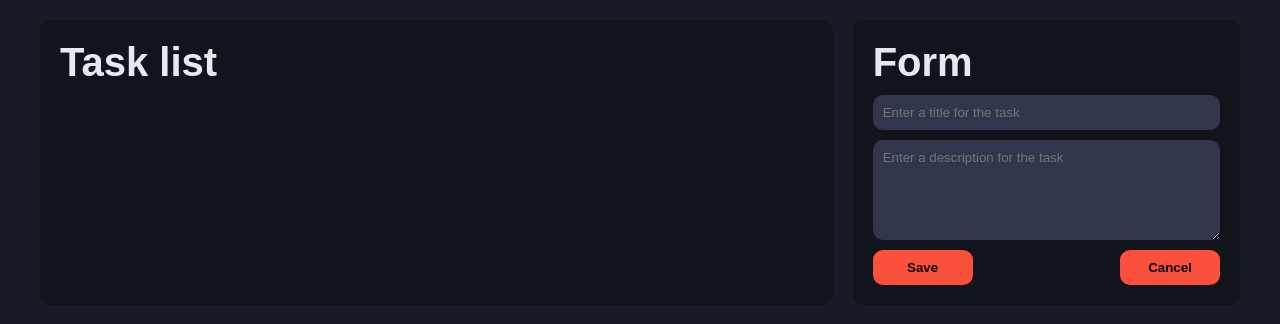
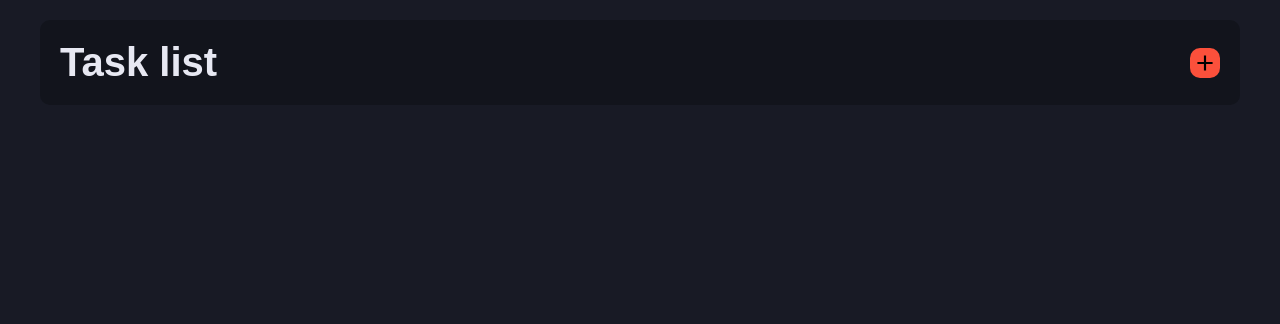
Before and after one commit to xHithy/vendon-todo, a React (Create React App) app: page / in a window 1280 px wide. Shown: the top 324 px of the page. Built offline with nearby package versions, Linux system fonts and the light colour scheme; a web font is replaced by a local one.

Commit message:
Added task functionalities
Added the option to delete a task

Added the option to close and open the form field upon interacting with a list action

Fixed up some style issues and added a create task button

Created a separate folder for models

Finished my day here...

```diff
--- a/src/App.tsx
+++ b/src/App.tsx
@@ -2,36 +2,33 @@ import React, {useState} from 'react';
 import List from "./components/List";
 import Form from "./components/Form";
 import './styles/style.css';
-import {Task} from "./model";
+import {Task} from "./models/Task";
 
 const App: React.FC = () => {
-    const [id, setID] = useState(0);
+    const [id, setID] = useState<number>(0);
     const [title, setTitle] = useState<string>("");
     const [description, setDescription] = useState<string>("");
     const [tasks, setTasks] = useState<Task[]>([]);
-    const handleAdd = (e: React.FormEvent) => {
-        e.preventDefault();
-        if(title && description) {
-            setTasks([...tasks, {id, title, description, isDone:false}]);
-            setID(id + 1);
-            setTitle("");
-            setDescription("");
-            console.log(tasks);
-        }
-    }
+    const [formAction, setFormAction] = useState<boolean>(false);
 
     return (
         <div className="main-container">
             <List
                 tasks={tasks}
                 setTasks={setTasks}
+                setFormAction={setFormAction}
             />
             <Form
                 title={title}
                 setTitle={setTitle}
                 description={description}
                 setDescription={setDescription}
-                handleAdd={handleAdd}
+                tasks={tasks}
+                setTasks={setTasks}
+                id={id}
+                setID={setID}
+                formAction={formAction}
+                setFormAction={setFormAction}
             />
         </div>
     );
--- a/src/components/Form.tsx
+++ b/src/components/Form.tsx
@@ -1,17 +1,45 @@
 import React from "react";
+import {Task} from "../models/Task";
 
 interface Props {
     title: string;
     setTitle: React.Dispatch<React.SetStateAction<string>>;
     description: string;
     setDescription: React.Dispatch<React.SetStateAction<string>>;
-    handleAdd: (e: React.FormEvent) => void;
+    tasks: Task[];
+    setTasks: React.Dispatch<React.SetStateAction<Task[]>>;
+    id: number;
+    setID: React.Dispatch<React.SetStateAction<number>>;
+    formAction:boolean;
+    setFormAction: React.Dispatch<React.SetStateAction<boolean>>;
 }
 
-const Form = ({title, setTitle, description, setDescription, handleAdd}: Props) => {
+const Form = ({title, setTitle, description, setDescription, tasks, setTasks, id, setID, formAction, setFormAction}: Props) => {
+    const handleAdd = (e: React.FormEvent) => {
+        e.preventDefault();
+        if(title && description) {
+            setTasks([...tasks, {id, title, description, isDone:false}]);
+            setID(id + 1);
+            setTitle("");
+            setDescription("");
+            setFormAction(false);
+        }
+    }
+    const handleCancel = (e: React.FormEvent) => {
+        e.preventDefault();
+        setTitle("");
+        setDescription("");
+        setFormAction(false);
+    }
+
     return (
-        <form className="form-container container" onSubmit={(e) => handleAdd(e)}>
-            <h1>Form</h1>
+        <>
+        { formAction &&
+            <form
+                className="form-container container"
+                onSubmit={(e) => handleAdd(e)}
+            >
+                <h1>Add task</h1>
                 <input
                     type="text"
                     placeholder="Enter a title for the task"
@@ -25,9 +53,11 @@ const Form = ({title, setTitle, description, setDescription, handleAdd}: Props)
                 ></textarea>
                 <div className="button-container">
                     <button type="submit">Save</button>
-                <button>Cancel</button>
+                    <button onClick={(e) => handleCancel(e)}>Cancel</button>
                 </div>
             </form>
+        }
+        </>
     );
 }
 
--- a/src/components/List.tsx
+++ b/src/components/List.tsx
@@ -1,21 +1,38 @@
 import React from "react";
-import { Task } from "../model";
+import { Task } from "../models/Task";
 import SingleTask from "./SingleTask";
+import { BiPlus } from "react-icons/bi";
 
 interface Props {
     tasks: Task[];
-    setTasks: React.Dispatch<React.SetStateAction<Task[]>>
+    setTasks: React.Dispatch<React.SetStateAction<Task[]>>;
+    setFormAction: React.Dispatch<React.SetStateAction<boolean>>;
 }
 
-const List = ({tasks, setTasks}: Props) => {
+const List = ({tasks, setTasks, setFormAction}: Props) => {
+    const handleDone = (id:number) => {
+        setTasks(tasks.map((task) =>
+            task.id === id ? {...task,isDone:true} : task
+        ));
+    }
+    const handleDelete = (id:number) => {
+        setTasks(tasks.filter(task => task.id !== id));
+    }
+    const handleFormAction = () => {
+        setFormAction(true);
+    }
+
     return (
         <div className="list-container container">
-            <h1>Task list</h1>
+            <div className="list-title">
+                <h1>Task list</h1>
+                <BiPlus className="icon" onClick={() => handleFormAction()}/>
+            </div>
             {tasks.map(task => (
-                <SingleTask
+                <SingleTask key={task.id}
                     task={task}
-                    tasks={tasks}
-                    setTasks={setTasks}
+                    handleDone={handleDone}
+                    handleDelete={handleDelete}
                 />
             ))}
         </div>
--- a/src/components/SingleTask.tsx
+++ b/src/components/SingleTask.tsx
@@ -1,25 +1,38 @@
 import React from 'react';
-import {Task} from "../model";
+import {Task} from "../models/Task";
 import { BiTrash, BiEdit, BiCheck } from "react-icons/bi";
 
 interface Props {
     task: Task;
-    tasks: Task[];
-    setTasks: React.Dispatch<React.SetStateAction<Task[]>>
+    handleDone: (id:number) => void;
+    handleDelete: (id:number) => void;
 }
 
-const SingleTask = ({task, tasks, setTasks}: Props) => {
+const SingleTask = ({task, handleDone, handleDelete}: Props) => {
     return (
-        <div className="task-item" key={task.id}>
+        <div className="task-item">
             <span>
                 <h2>{task.title}</h2>
                 <p>{task.description}</p>
             </span>
-            <div className="action-container">
-                <BiCheck className="finish-icon icon" size={18}/>
-                <BiEdit className="edit-icon icon" size={18}/>
-                <BiTrash className="delete-icon icon" size={18}/>
-            </div>
+            { !task.isDone &&
+                <div className="action-container">
+                    <BiCheck
+                        className="finish-icon icon"
+                        size={18}
+                        onClick={() => handleDone(task.id)}
+                    />
+                    <BiEdit
+                        className="edit-icon icon"
+                        size={18}
+                    />
+                    <BiTrash
+                        className="delete-icon icon"
+                        size={18}
+                        onClick={() => handleDelete(task.id)}
+                    />
+                </div>
+            }
         </div>
     );
 };
--- a/src/styles/main.scss
+++ b/src/styles/main.scss
@@ -56,6 +56,7 @@ label {
 .main-container {
   padding:20px 40px;
   display:flex;
+  flex-wrap:wrap;
   justify-content:space-between;
   gap:20px;
 }
@@ -63,6 +64,7 @@ label {
 .button-container {
   display:flex;
   justify-content:space-between;
+  gap:20px;
 
   button {
     padding:10px;
@@ -89,8 +91,15 @@ label {
   gap:10px;
 }
 
-.list-container {flex:65 }
+.list-container { flex:65 }
 .form-container { flex:30 }
+
+.list-title {
+  display:flex;
+  align-items:center;
+  justify-content:space-between;
+  gap:20px;
+}
 
 .task-item {
   background-color:$task-bg-color;
@@ -101,7 +110,7 @@ label {
   display:flex;
   justify-content:space-between;
   align-items:center;
-  gap:10px;
+  gap:20px;
 }
 
 .action-container {
--- a/src/styles/style.css
+++ b/src/styles/style.css
@@ -53,6 +53,7 @@ label {
 .main-container {
   padding: 20px 40px;
   display: flex;
+  flex-wrap: wrap;
   justify-content: space-between;
   gap: 20px;
 }
@@ -60,6 +61,7 @@ label {
 .button-container {
   display: flex;
   justify-content: space-between;
+  gap: 20px;
 }
 .button-container button {
   padding: 10px;
@@ -93,6 +95,13 @@ label {
   flex: 30;
 }
 
+.list-title {
+  display: flex;
+  align-items: center;
+  justify-content: space-between;
+  gap: 20px;
+}
+
 .task-item {
   background-color: rgba(117, 128, 184, 0.3137254902);
   color: #BFC7D5;
@@ -102,7 +111,7 @@ label {
   display: flex;
   justify-content: space-between;
   align-items: center;
-  gap: 10px;
+  gap: 20px;
 }
 
 .action-container {
```
Also changed, not shown: src/models/Task.ts (renamed from src/model.ts), 1 other file (tests, documents, lock files or other folders). Lines whose indentation alone changed are shown as unchanged.
